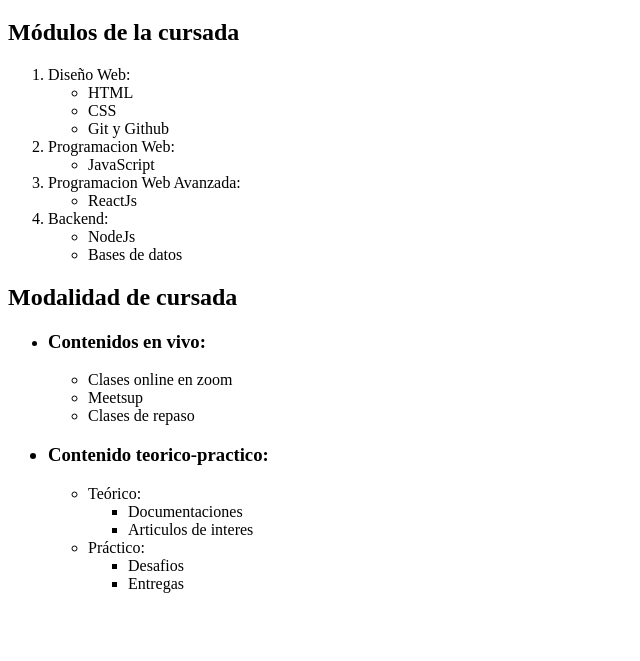
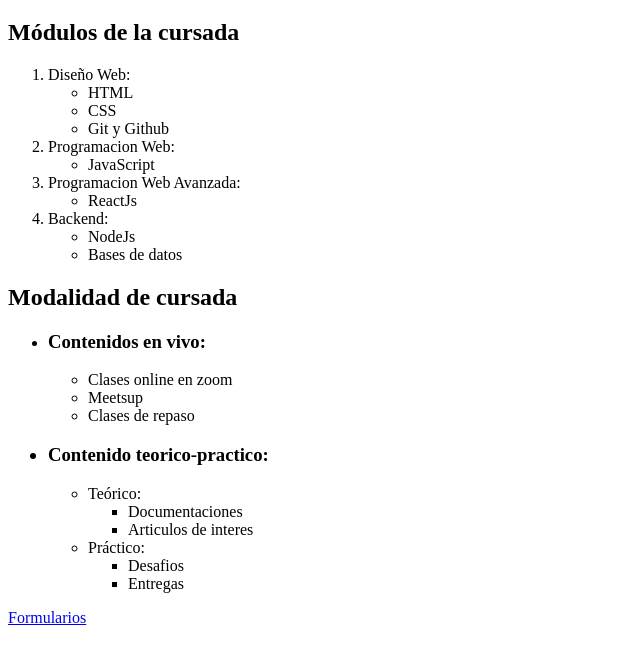
Before and after one commit to NicolasPavlich/Primer-Entrega, a plain HTML site: page 2DO ejercicio.html in a window 1280 px wide. Shown: the part 61-722 px from the top of the page, without its empty margins (0-640 px from the left). Drawn offline with Linux system fonts and the light colour scheme.

Commit message:
Primer Entrega

```diff
--- a/2DO ejercicio.html
+++ b/2DO ejercicio.html
@@ -60,5 +60,6 @@
         </ul>
       </ul>
     </ol>
+    <a href="3er Ejercicio.html">Formularios</a>
   </body>
 </html>
```
